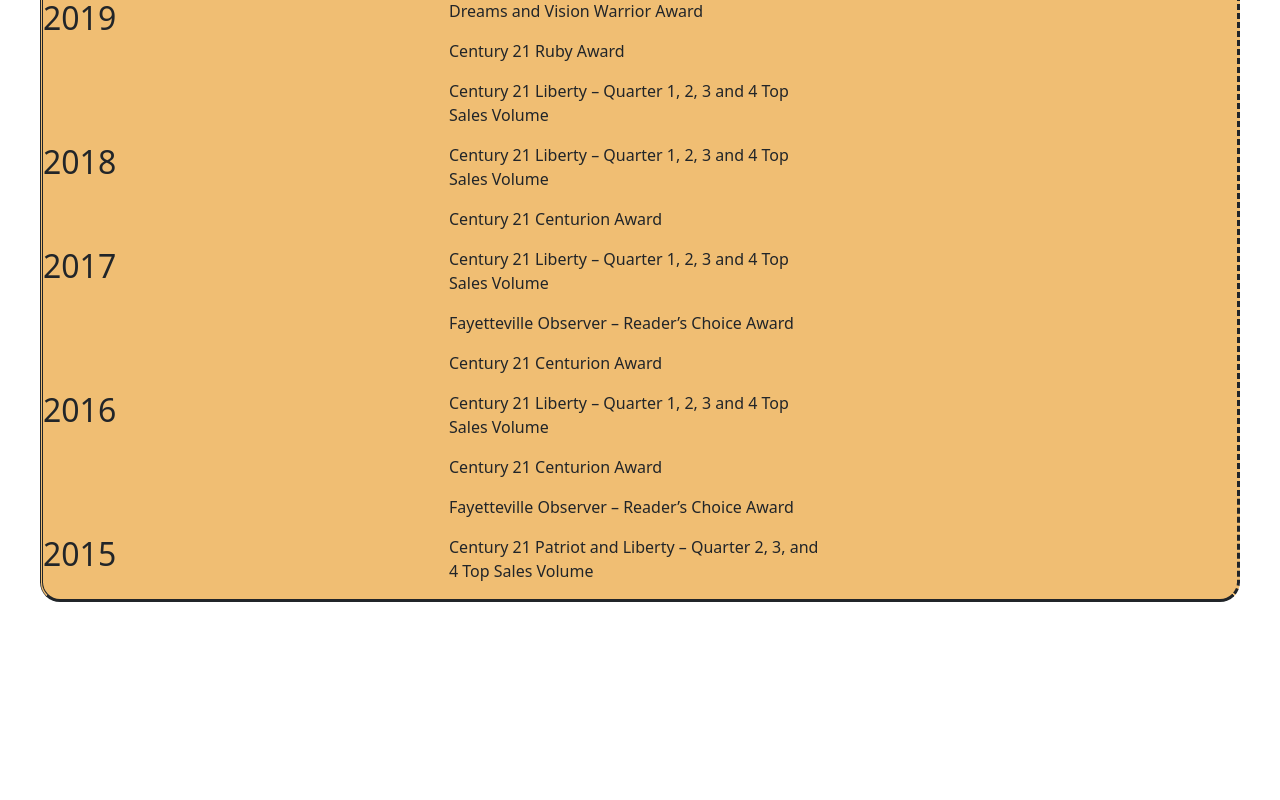
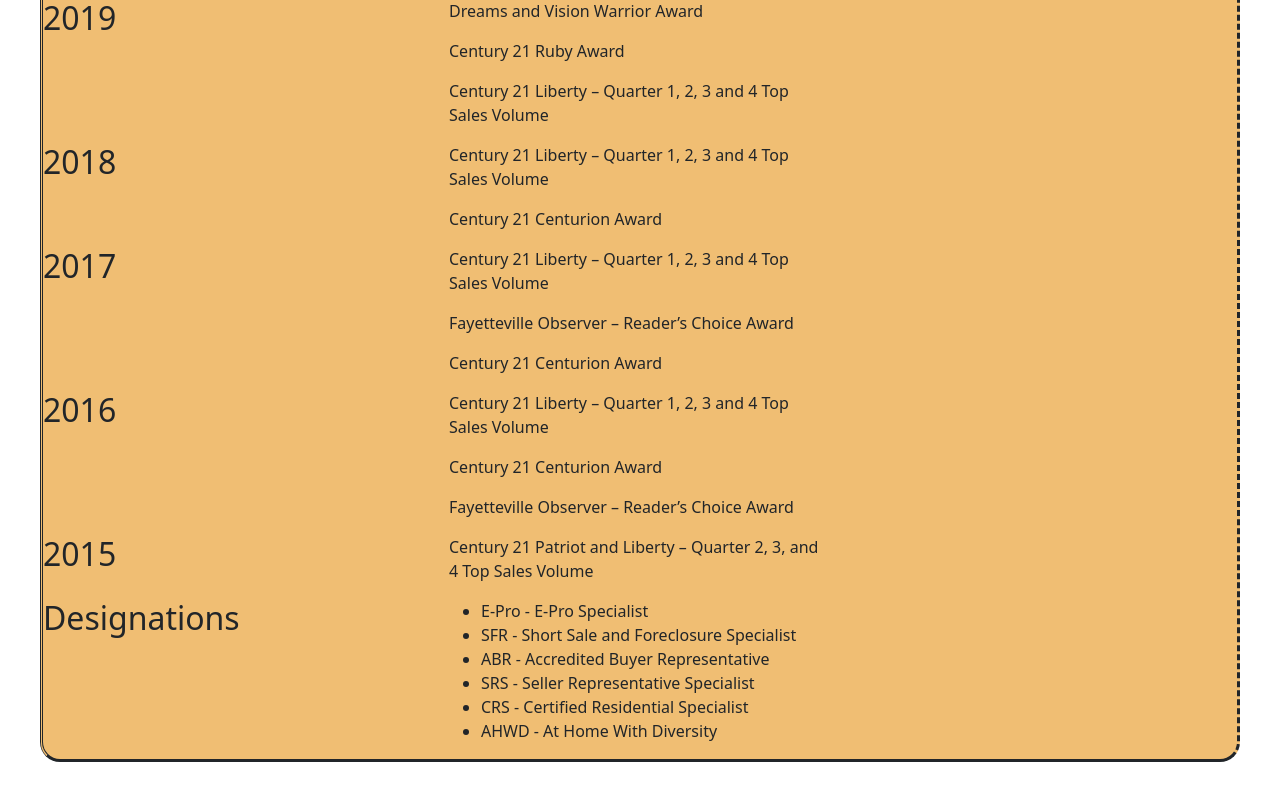
Before and after one commit to jbasquez/projectHomebase, a React (Create React App) app in the folder project-homebase/: page /about in a window 1280 px wide. Shown: the part 434-1234 px from the top of the page. Before the commit the page ends 1076 px from the top, so only its background shows below. Built offline with nearby package versions, Linux system fonts and the light colour scheme.

Commit message:
added in designations and list for it

```diff
--- a/project-homebase/src/pages/about.js
+++ b/project-homebase/src/pages/about.js
@@ -70,6 +70,21 @@
           <p>Century 21 Patriot and Liberty – Quarter 2, 3, and 4 Top Sales Volume</p>
           </div>
         </div>
+        <div className="row">
+          <div className="col-lg-4 col-md-4 col-sm-4 col-xs-12">
+            <h2>Designations</h2>
+          </div>
+          <div className="col-lg-4 col-md-4 col-sm-4 col-xs-12">
+          <ul>
+            <li>E-Pro - E-Pro Specialist</li>
+            <li>SFR - Short Sale and Foreclosure Specialist</li>
+            <li>ABR - Accredited Buyer Representative</li>
+            <li>SRS - Seller Representative Specialist</li>
+            <li>CRS - Certified Residential Specialist</li>
+            <li>AHWD - At Home With Diversity</li>
+          </ul>
+          </div>
+        </div>
         </div>
       </div>
     );
```
